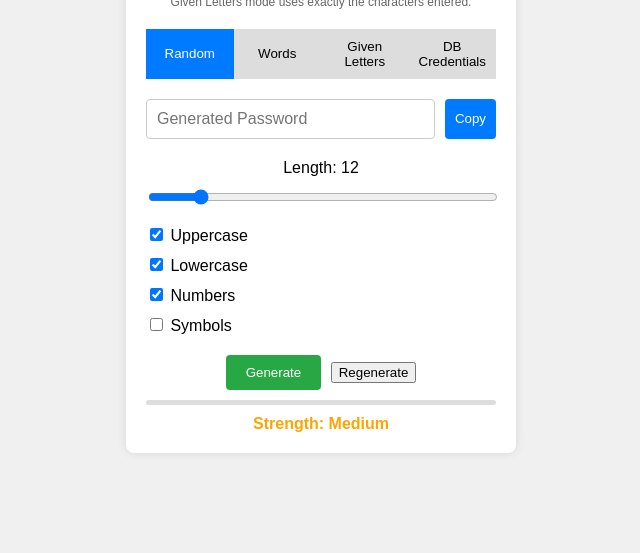
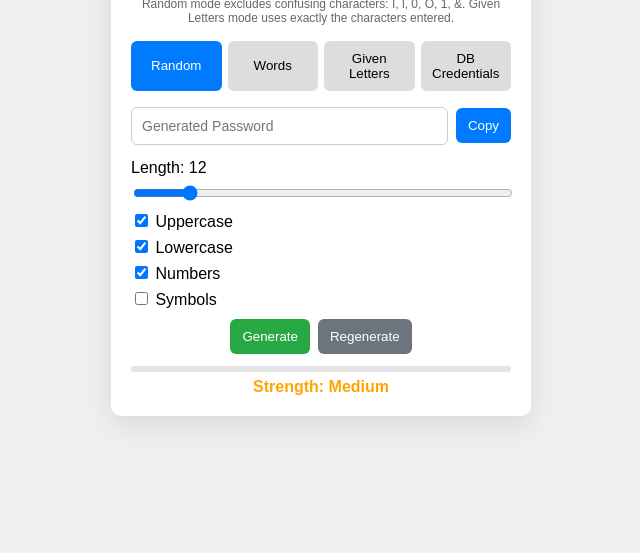
Before and after one commit to asureeAK/pwd_gen, a plain HTML site: page index.html in a window 1280 px wide. Shown: the part 247-800 px from the top of the page, without its empty margins (319-959 px from the left). Drawn offline with Linux system fonts and the light colour scheme.

Commit message:
Update styles.css

```diff
--- a/styles.css
+++ b/styles.css
@@ -1,211 +1,39 @@
-body {
-    font-family: Arial, sans-serif;
-    background-color: #f0f0f0;
-    display: flex;
-    justify-content: center;
-    align-items: center;
-    height: 100vh;
-    margin: 0;
-}
+body { font-family: Arial, sans-serif; background: #f0f0f0; display: flex; justify-content: center; align-items: center; min-height: 100vh; margin: 0; }
+.container { background: #fff; padding: 20px; border-radius: 10px; box-shadow: 0 10px 30px rgba(0,0,0,.1); width: 380px; text-align: center; }
+h1 { margin: 0 0 10px; }
+.note { font-size: 12px; color: #666; margin-bottom: 16px; }
 
-.container {
-    background-color: white;
-    padding: 20px;
-    border-radius: 8px;
-    box-shadow: 0 0 10px rgba(0, 0, 0, 0.1);
-    width: 350px;
-    text-align: center;
-    transition: all 0.3s ease;
-}
+.tabs { display: flex; gap: 6px; margin-bottom: 16px; flex-wrap: wrap; }
+.tab-btn { flex: 1; padding: 10px; border: none; background: #ddd; cursor: pointer; border-radius: 6px; min-width: 80px; }
+.tab-btn.active { background: #007bff; color: #fff; }
 
-h1 {
-    margin-bottom: 10px;
-}
+.tab-content { display: none; animation: fade .25s ease; }
+.tab-content.active { display: block; }
+@keyframes fade { from {opacity: 0} to {opacity: 1} }
 
-.note {
-    font-size: 12px;
-    color: #666;
-    margin-bottom: 20px;
-}
+.password-display, .credential-display { display: flex; gap: 8px; margin: 14px 0; align-items: center; }
+.password-display input, .credential-display input { flex: 1; padding: 10px; border: 1px solid #ccc; border-radius: 6px; font-size: 16px; }
+.password-display button, .credential-display button { padding: 10px 12px; border: none; background: #007bff; color: #fff; border-radius: 6px; cursor: pointer; }
+.password-display button:hover, .credential-display button:hover { background: #0056b3; }
 
-.tabs {
-    display: flex;
-    margin-bottom: 20px;
-}
+.options { text-align: left; }
+.options label { display: block; margin: 10px 0 6px; }
+.checkboxes label { display: block; margin: 6px 0; }
+input[type="range"] { width: 100%; }
+textarea, input[type="text"] { width: 100%; padding: 10px; border: 1px solid #ccc; border-radius: 6px; font-size: 14px; }
+textarea { resize: none; }
 
-.tab-btn {
-    flex: 1;
-    padding: 10px;
-    background-color: #ddd;
-    border: none;
-    cursor: pointer;
-    transition: background-color 0.3s;
-}
+.btns { margin-top: 10px; display: flex; gap: 8px; justify-content: center; }
+.primary { background: #28a745; color: #fff; border: none; padding: 10px 12px; border-radius: 6px; cursor: pointer; }
+.primary:hover { background: #218838; }
+.secondary { background: #6c757d; color: #fff; border: none; padding: 10px 12px; border-radius: 6px; cursor: pointer; }
+.secondary:hover { background: #5a6268; }
 
-.tab-btn.active {
-    background-color: #007bff;
-    color: white;
-}
+.strength-bar { height: 6px; background: #e5e5e5; border-radius: 5px; overflow: hidden; margin: 12px 0 6px; }
+.strength-bar div { height: 100%; width: 0; background: orange; transition: width .4s, background .3s; }
+.strength { font-weight: 700; color: orange; }
 
-.tab-content {
-    display: none;
-}
+.hint { font-size: 12px; color: #666; margin-top: 6px; text-align: left; }
 
-.tab-content.active {
-    display: block;
-    animation: fadeIn 0.5s;
-}
-
-@keyframes fadeIn {
-    from { opacity: 0; }
-    to { opacity: 1; }
-}
-
-.password-display {
-    display: flex;
-    margin-bottom: 20px;
-}
-
-.password-display input {
-    flex: 1;
-    padding: 10px;
-    border: 1px solid #ccc;
-    border-radius: 4px;
-    font-size: 16px;
-    transition: border-color 0.3s;
-}
-
-.password-display input:focus {
-    border-color: #007bff;
-}
-
-.password-display button {
-    margin-left: 10px;
-    padding: 10px;
-    background-color: #007bff;
-    color: white;
-    border: none;
-    border-radius: 4px;
-    cursor: pointer;
-    transition: transform 0.2s, background-color 0.3s;
-}
-
-.password-display button:hover {
-    background-color: #0056b3;
-    transform: scale(1.05);
-}
-
-.options label {
-    display: block;
-    margin: 10px 0;
-    position: relative;
-}
-
-.tooltip {
-    position: absolute;
-    background: #333;
-    color: white;
-    padding: 5px;
-    border-radius: 4px;
-    font-size: 12px;
-    opacity: 0;
-    transition: opacity 0.3s;
-    top: -30px;
-    left: 50%;
-    transform: translateX(-50%);
-}
-
-label:hover .tooltip {
-    opacity: 1;
-}
-
-#length-slider-random, #word-count-slider {
-    width: 100%;
-    margin-bottom: 10px;
-}
-
-#words-input {
-    width: 100%;
-    padding: 10px;
-    border: 1px solid #ccc;
-    border-radius: 4px;
-    margin-bottom: 15px;
-    resize: none;
-    transition: border-color 0.3s;
-}
-
-#words-input:focus {
-    border-color: #007bff;
-}
-
-.checkboxes label {
-    display: block;
-    text-align: left;
-}
-
-button[id^="generate-btn"] {
-    padding: 10px 20px;
-    background-color: #28a745;
-    color: white;
-    border: none;
-    border-radius: 4px;
-    cursor: pointer;
-    margin: 10px 5px 0 0;
-    transition: transform 0.2s;
-}
-
-button[id^="generate-btn"]:hover {
-    transform: scale(1.05);
-}
-
-.secondary-btn {
-    background-color: #6c757d;
-}
-
-.secondary-btn:hover {
-    background-color: #5a6268;
-}
-
-.strength-bar {
-    height: 5px;
-    background-color: #ddd;
-    border-radius: 5px;
-    margin: 10px 0;
-    overflow: hidden;
-}
-
-.strength-bar div {
-    height: 100%;
-    width: 0;
-    background-color: orange;
-    transition: width 0.5s, background-color 0.3s;
-}
-
-#strength-indicator-random, #strength-indicator-words {
-    font-weight: bold;
-    color: orange;
-}
-
-#toast {
-    position: fixed;
-    bottom: 20px;
-    left: 50%;
-    transform: translateX(-50%);
-    background: #333;
-    color: white;
-    padding: 10px 20px;
-    border-radius: 5px;
-    opacity: 0;
-    transition: opacity 0.3s;
-}
-
-#toast.show {
-    opacity: 1;
-}
-
-/* Responsive adjustments */
-@media (max-width: 400px) {
-    .container {
-        width: 90%;
-    }
-}
+#toast { position: fixed; bottom: 20px; left: 50%; transform: translateX(-50%); background: #333; color: #fff; padding: 10px 16px; border-radius: 6px; opacity: 0; transition: opacity .3s; }
+#toast.show { opacity: 1; }
```
